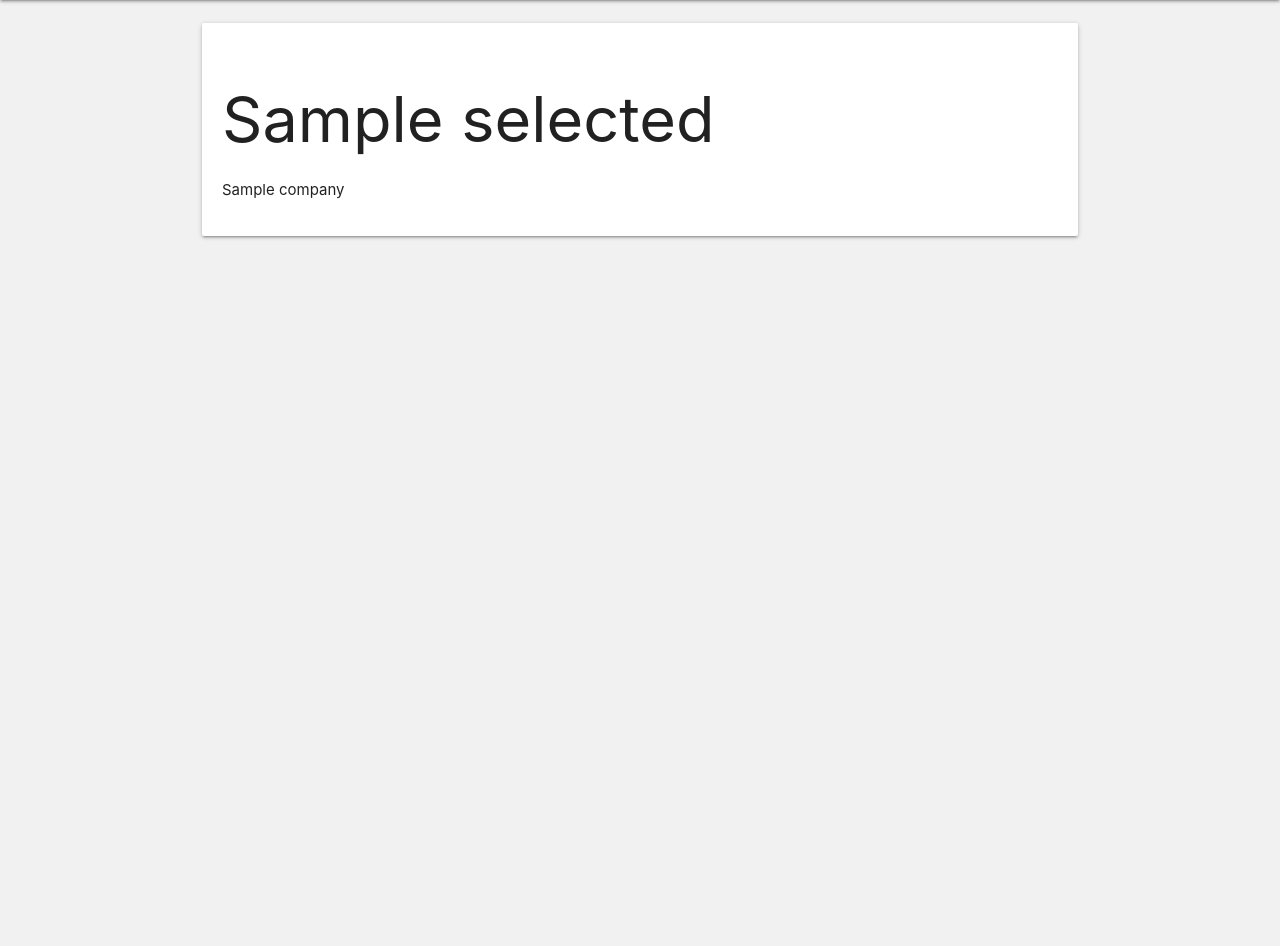
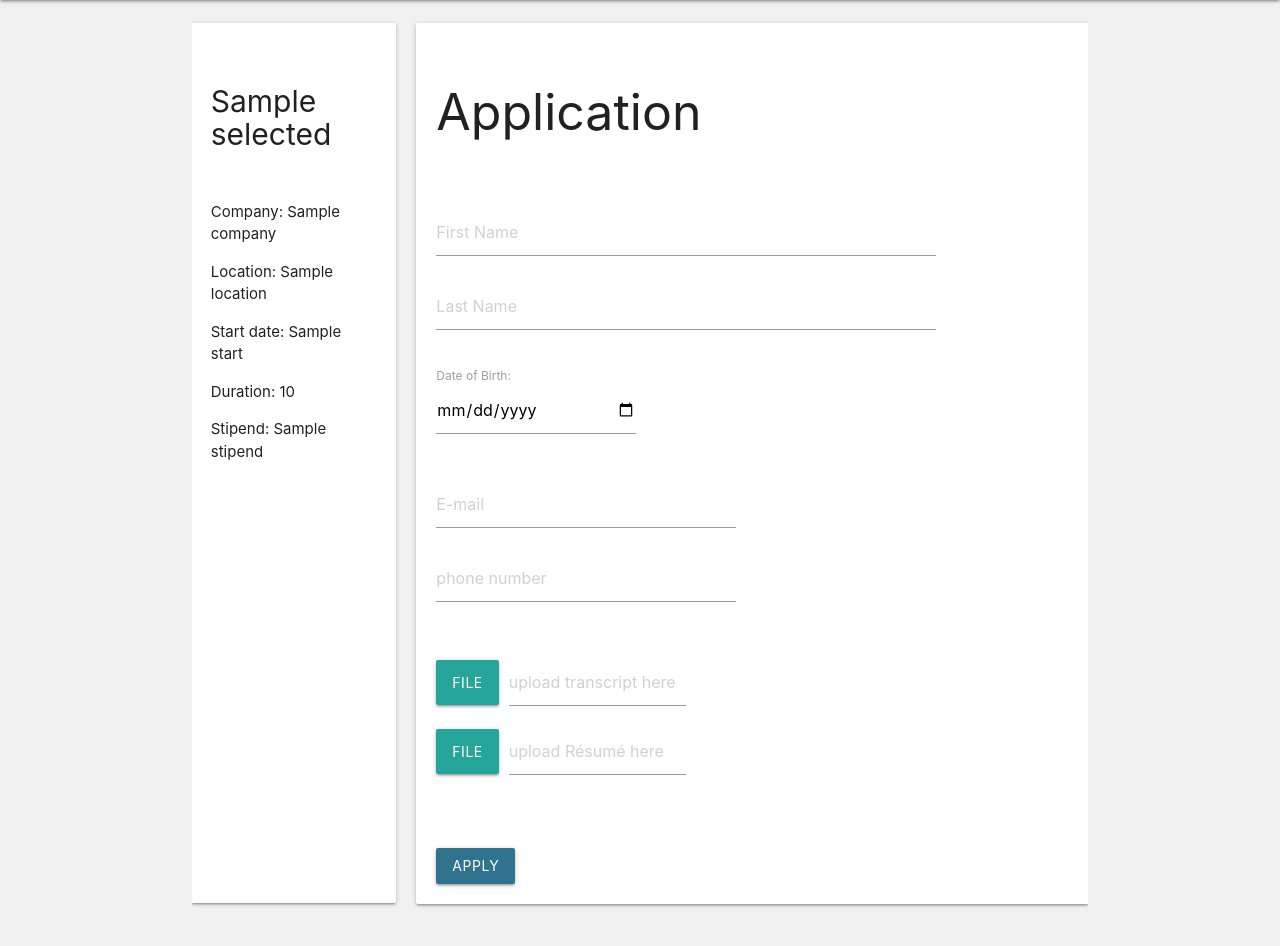
Before and after one commit to quanafoon/WorkShop, a Flask app: template App/templates/home.html in a window 1280 px wide. Shown: the part 64-1010 px from the top of the page. Run offline with Flask 3, Linux system fonts and the light colour scheme; tables that the repository leaves empty hold one stand-in row (Sample ...); the template is opened without the code that fills it: values named after a table or form of the project are taken from there, most other values are stand-ins (such as "Sample title", 1, 10 or a date in 2020).

Commit message:
made applications, file storage and form

```diff
--- a/App/models/__init__.py
+++ b/App/models/__init__.py
@@ -1,2 +1,3 @@
 from .user import *
 from .internships import *
+from .applications import *
--- a/App/models/user.py
+++ b/App/models/user.py
@@ -1,10 +1,12 @@
 from werkzeug.security import check_password_hash, generate_password_hash
 from App.database import db
+#from .applications import Applications
 
 class User(db.Model):
     id = db.Column(db.Integer, primary_key=True)
     username =  db.Column(db.String, nullable=False, unique=True)
     password = db.Column(db.String(120), nullable=False)
+    applications = db.relationship('Applications', backref='user', lazy=True)
 
     def __init__(self, username, password):
         self.username = username
--- a/App/templates/home.html
+++ b/App/templates/home.html
@@ -8,18 +8,66 @@
     <section class="col s12 m3" style="margin-top: 5px; overflow-y:scroll; height: 86vh">
 
         {% if selected %}
+            <div class="row" style="display: flex">
+                <article class="col 12 m16" style="padding:10px">
+                    <div class="card"  style="padding: 20px; height:880px">
+                        <div class="card-title">
+                            <h1 style= "font-size: 30px">{{selected.title}}</h1>
+                        </div>
+                        <div class="card-contents" style="margin-top:50px">
+                            <p>Company: {{selected.company}}</p>
+                            <p>Location: {{selected.location}}</p>
+                            <p>Start date: {{selected.start}}</p>
+                            <p>Duration: {{selected.duration}}</p>
+                            <p>Stipend: {{selected.stipend}}</p>
+                        </div>
+                    </div>
+                </article>
+                <article class= "col s12 m16" style= "padding: 10px">
+                    <div class="card"  style="padding: 20px">
+                        <div class="card-title">
+                            <h1 style="font-size: 50px;">Application</h1>
+                        </div>
+                        <div class="card-contents" style="font-size: 20px; margin-top:70px;">
+                            <form action="/apply/{{selected.id}}" method="POST" enctype="multipart/form-data">
+                                <div style=" width: 500px">
+                                    <input placeholder="First Name" name="firstname" type="text" required>
+                                    <input style="margin-top:20px" placeholder="Last Name"name="lastname" type="text" required>
+                                </div>
+                                <div style= "width:200px; margin-top:20px">
+                                    <label for="dob">Date of Birth:</label>
+                                    <input type="date" name="dob" required>
+                                </div>
+                                <div style="width:300px; margin-top:20px">
+                                    <input style="margin-top:20px"type="text" name="email" placeholder ="E-mail" required>
+                                    <input style="margin-top:20px"type="text" name="phone" placeholder ="phone number">
+                                </div>
+                                <div class="file-field input-field" style="width: 250px; margin-top:50px">
+                                    <div class="btn">
+                                        <span>File</span>
+                                        <input type="file" name="transcript">
+                                    </div>
+                                    <div class="file-path-wrapper">
+                                        <input class="file-path validate" type="text" placeholder="upload transcript here">
+                                    </div>
+                                </div>
 
-        <article class= "col s12 m16" style= "padding: 10px">
-            <div class="card"  style="padding: 20px">
-                <div class="card-title">
-                    <h1>{{selected.title}}</h1>
-                </div>
-                <div class="card-contents">
-                    <p>{{selected.company}}</p>
-                </div>
+                                <div class="file-field input-field" style="width: 250px;">
+                                    <div class="btn">
+                                        <span>File</span>
+                                        <input type="file" name="resume">
+                                    </div>
+                                    <div class="file-path-wrapper">
+                                        <input class="file-path validate" type="text" placeholder="upload Résumé here">
+                                    </div>
+                                </div>
+
+                                <button type="submit" class="btn" style="background-color:#30738E; margin-top:50px">APPLY</button>
+                            </form>
+                        </div>
+                    </div>
+                </article>
             </div>
-        </article>
-
         {% else %}
 
             {% for internship in internships %}
@@ -29,9 +77,14 @@
                     <p> {{internship.title}} </p>
                 </div>
                 <div class="card-contents">
-                    <p> </p>
-                    <form action="/home/{{internship.id}}" method="GET">
-                        <button class="btn" type="submit"> View </button>
+                    <p>Company: {{internship.company}}</p>
+                    <p>Location: {{internship.location}}</p>
+                    <p>Start date: {{internship.start}}</p>
+                    <p>Duration: {{internship.duration}}</p>
+                    <p>Stipend: {{internship.stipend}}</p>
+
+                    <form action="/home/{{internship.id}}" method="GET" style="margin-top:40px">
+                        <button class="btn" type="submit"> Apply </button>
                     </form>
                 </div>
                 </div>
```
Also changed, not shown: App/controllers/internships.py (+17 -1 lines), App/models/applications.py (added, +23 -0 lines), App/views/home.py (+39 -5 lines), App/views/index.py (+19 -1 lines).
